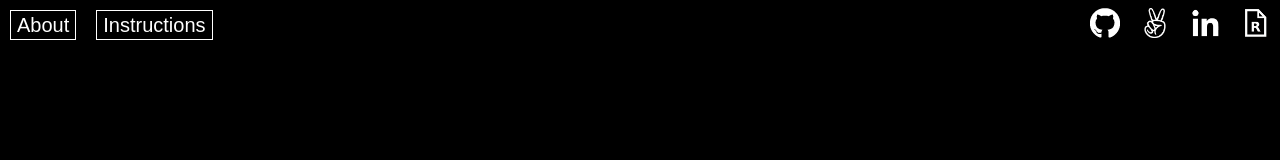
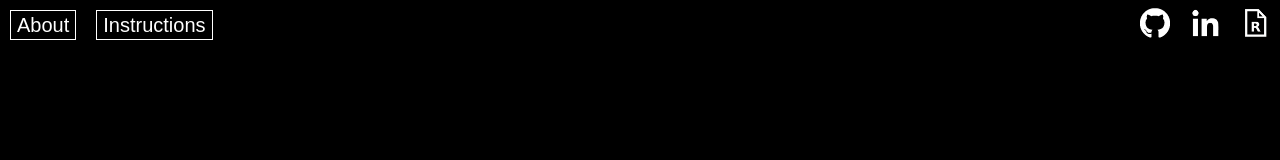
Before and after one commit to tbeddy/dj, a website built with webpack: page index.html in a window 1280 px wide. Shown: the top 160 px of the page. Built offline with nearby package versions, Linux system fonts and the light colour scheme.

Commit message:
Remove AngelList link

```diff
--- a/index.html
+++ b/index.html
@@ -25,9 +25,6 @@
         <div class="links">
             <a href="https://github.com/tbeddy/dj/" target="_blank">
                 <img class="logo-img" src="./src/images/github.png">
-            </a>
-            <a href="https://angel.co/u/timcmbedford/" target="_blank">
-                <img class="logo-img" src="./src/images/angellist.png">
             </a>
             <a href="https://www.linkedin.com/in/timcmbedford/" target="_blank">
                 <img class="logo-img" src="./src/images/linkedin.png">
```
Also changed, not shown: src/images/angellist.png (deleted).
